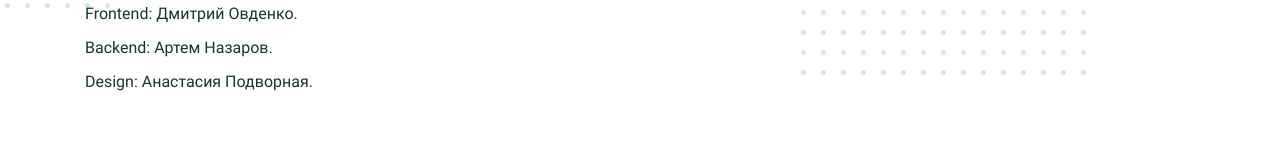
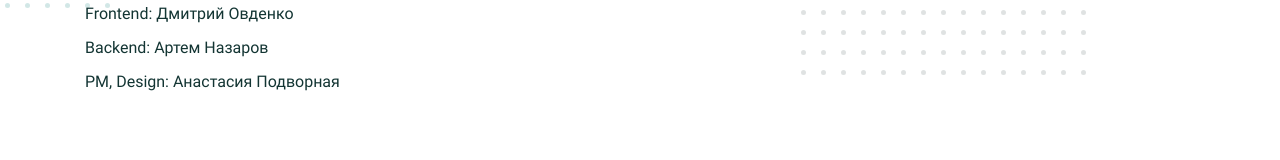
Before and after one commit to Psiniy-programmer/mfrsap, a React (Create React App) app: page /settings/developers in a window 1280 px wide. Shown: the part 227-387 px from the top of the page. Built offline with nearby package versions, Linux system fonts and the light colour scheme; no server answers.

Commit message:
немного подправила страницу с информацией о разработчиках

```diff
--- a/src/Components/Views/SettingsView/Developers/Developers.jsx
+++ b/src/Components/Views/SettingsView/Developers/Developers.jsx
@@ -11,9 +11,9 @@ class Developers extends Component {
             <>
                 <h2 className={'developers__header text-bold--header textColor'}>Информация о разработчиках</h2>
                 <div className={'developers__items textColor'}>
-                    <p className={pFont}>Frontend: Дмитрий Овденко.</p>
-                    <p className={pFont}>Backend: Артем Назаров. </p>
-                    <p className={pFont}>Design: Анастасия Подворная.</p>
+                    <p className={pFont}>Frontend: Дмитрий Овденко</p>
+                    <p className={pFont}>Backend: Артем Назаров</p>
+                    <p className={pFont}>PM, Design: Анастасия Подворная</p>
                 </div>
             </>
         );
```
